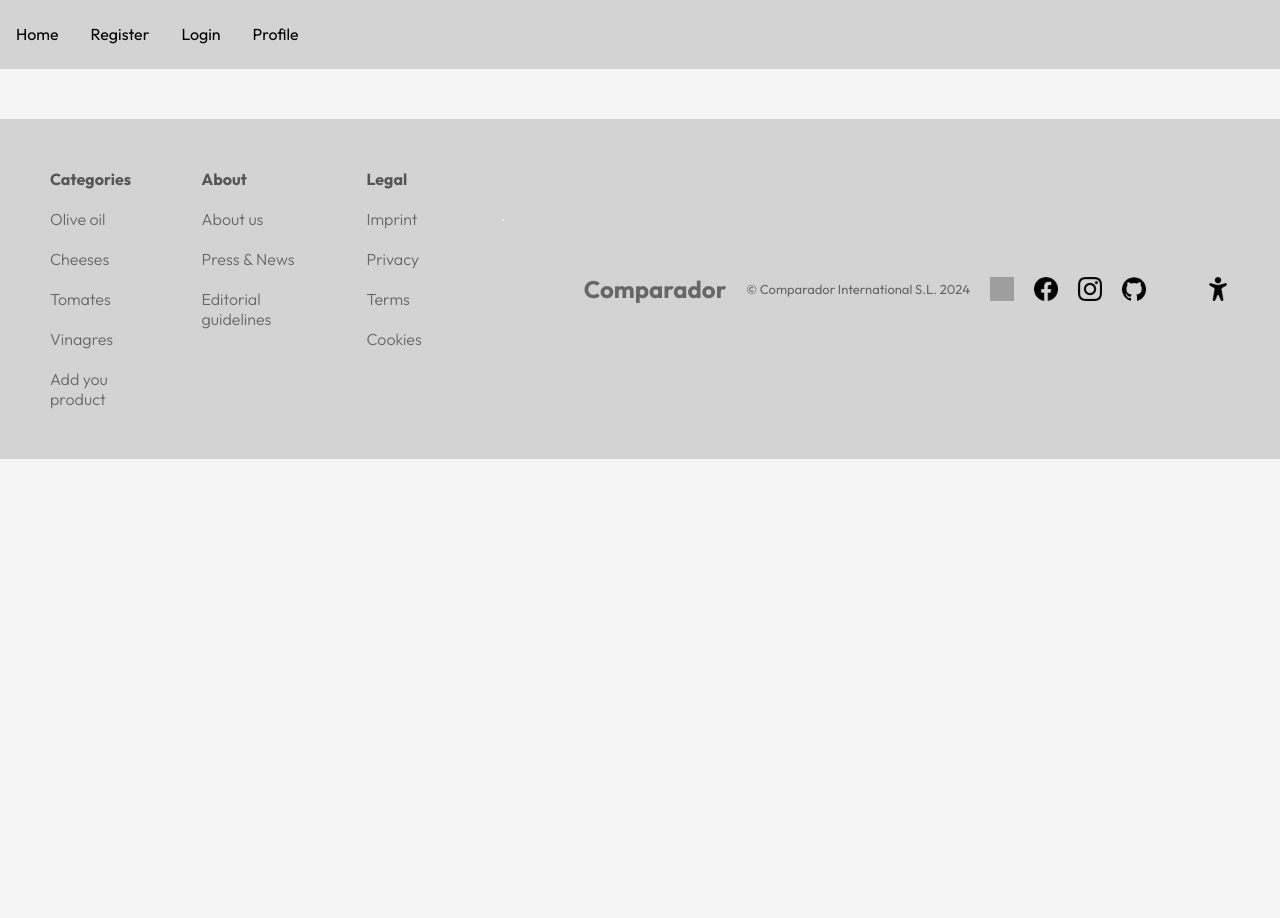
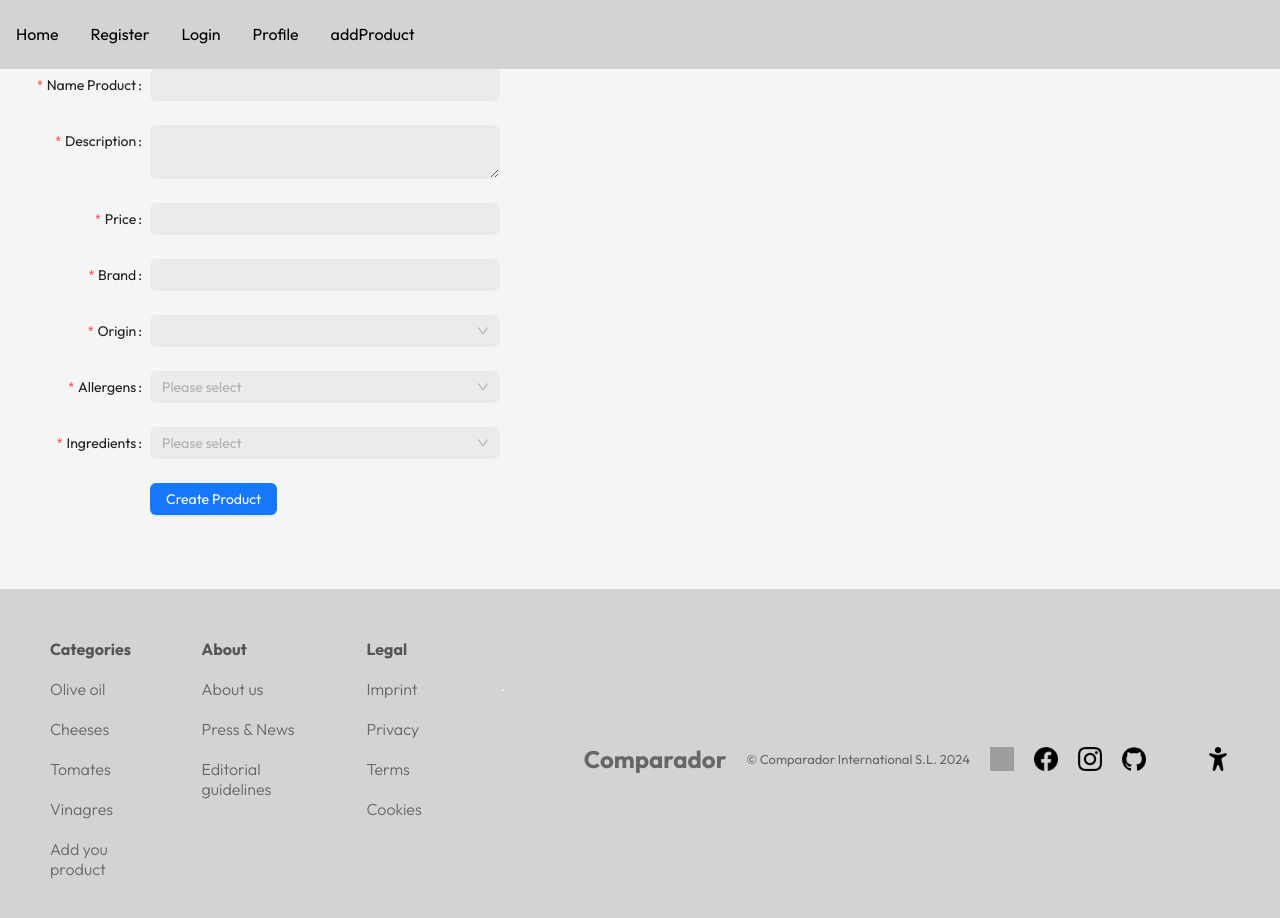
Before and after one commit to FSD0224STR/TFM-naranja-frontend, a React (Vite) app: page /addProduct in a window 1280 px wide. Shown: the top 918 px of the page. Before the commit the page ends 800 px from the top, so only its background shows below. Built offline with nearby package versions, Linux system fonts and the light colour scheme; grey boxes are pictures that could not be loaded.

Commit message:
creada y conectada al back con verifiacion para agregar prodcutos solo gente logeada

```diff
--- a/src/App.jsx
+++ b/src/App.jsx
@@ -5,6 +5,7 @@ import Profile from "./components/Profile";
 import Register from "./components/Register";
 import Login from "./components/Login";
 import Footer from "./components/Footer";
+import AddProduct from "./components/AddProduct"
 
 export default function App() {
   return (
@@ -15,6 +16,7 @@ export default function App() {
         <Route path='/register' element={<Register />} />
         <Route path='/login' element={<Login />} />
         <Route path='/profile' element={<Profile />} />
+        <Route path='/addProduct' element={<AddProduct />} />
       </Routes>
       <Footer />
     </>
--- a/src/apiService/productApi.js
+++ b/src/apiService/productApi.js
@@ -1,10 +1,21 @@
-const URL = "http://localhost:3000";
+const URL = "http://localhost:3000/products";
 
-export const getResults = (filter) => {
-  return []; //devuelve resultados que coincidan con lo escrito en el input
+export const addProduct = async (productData) => {
+  const token = localStorage.getItem("token");
+
+  const response = await fetch(`${URL}`, {
+    method: "POST",
+    body: JSON.stringify(productData),
+    headers: {
+      "Content-Type": "application/json",
+      authorization: `Bearer ${token}`,
+    },
+  });
+
+  if (!response.ok) {
+    const error = await response.json();
+    return error;
+  }
+  const newProduct = await response.json();
+  return newProduct;
 };
-
-export const getFamilyResults = (productName, filter) => {
-  //text2 es opcional
-  return []; //return array de resultados de la misma familia
-};
--- /dev/null
+++ b/src/components/AddProduct.jsx
@@ -0,0 +1,317 @@
+import React, { useState } from "react";
+import { addProduct } from "../apiService/productApi";
+
+import {
+  Button,
+  Cascader,
+  Checkbox,
+  ColorPicker,
+  DatePicker,
+  Form,
+  Input,
+  InputNumber,
+  Radio,
+  Select,
+  Slider,
+  Switch,
+  TreeSelect,
+  Upload,
+} from "antd";
+
+const formItemLayout = {
+  labelCol: {
+    xs: {
+      span: 24,
+    },
+    sm: {
+      span: 6,
+    },
+  },
+  wrapperCol: {
+    xs: {
+      span: 24,
+    },
+    sm: {
+      span: 14,
+    },
+  },
+};
+
+const allergensData = [
+  {
+    title: "Gluten",
+    value: "gluten",
+  },
+  {
+    title: "Crustaceos",
+    value: "crustaceos",
+  },
+  {
+    title: "Huevos",
+    value: "huevos",
+  },
+  {
+    title: "Pescado",
+    value: "pescado",
+  },
+  {
+    title: "Frutos secos",
+    value: "frutos secos",
+  },
+  {
+    title: "Soja",
+    value: "soja",
+  },
+  {
+    title: "Lacteos",
+    value: "lacteos",
+  },
+  {
+    title: "Frutos con cascara",
+    value: "frutos con cascara",
+  },
+  {
+    title: "Apio",
+    value: "apio",
+  },
+  {
+    title: "Mostaza",
+    value: "mostaza",
+  },
+  {
+    title: "Sésamo",
+    value: "sesamo",
+  },
+  {
+    title: "Sulfitos",
+    value: "sulfitos",
+  },
+  {
+    title: "Altramuces",
+    value: "altramuces",
+  },
+  {
+    title: "Moluscos",
+    value: "moluscos",
+  },
+];
+
+const ingredientsData = [
+  {
+    title: "Huevos",
+    value: "huevos",
+  },
+  {
+    title: "Azúcar",
+    value: "azucar",
+  },
+  {
+    title: "Sal",
+    value: "sal",
+  },
+];
+
+const AddProduct = () => {
+  const [product, setProduct] = useState("");
+  const [price, setPrice] = useState(0);
+  const [description, setDescription] = useState("");
+  const [brand, setBrand] = useState("");
+  const [origin, setOrigin] = useState("");
+  const [allergens, setAllergens] = useState("");
+  const [ingredients, setIngredients] = useState("");
+
+  const handleLAddProduct = async (productData) => {
+    const newProduct = {
+      ...productData,
+    };
+
+    const response = await addProduct(newProduct);
+
+    if (response.error) {
+      console.error("Error al añadir producto:", response.error);
+    } else {
+      console.log("Producto creado con exito:", response.data);
+    }
+  };
+
+  const onChangeAllergens = (newValue) => {
+    setAllergens(newValue);
+  };
+
+  const onChangeIngredients = (newValue) => {
+    setIngredients(newValue);
+  };
+
+  return (
+    <Form
+      {...formItemLayout}
+      variant="filled"
+      style={{
+        maxWidth: 600,
+      }}
+    >
+      <Form.Item
+        label="Name Product"
+        name="product"
+        rules={[
+          {
+            required: true,
+            message: "Please input!",
+          },
+        ]}
+      >
+        <Input value={product} onChange={(e) => setProduct(e.target.value)} />
+      </Form.Item>
+
+      <Form.Item
+        label="Description"
+        name="description"
+        rules={[
+          {
+            required: true,
+            message: "Please input!",
+          },
+        ]}
+      >
+        <Input.TextArea
+          value={description}
+          onChange={(e) => setDescription(e.target.value)}
+        />
+      </Form.Item>
+
+      <Form.Item
+        label="Price"
+        name="price"
+        rules={[
+          {
+            required: true,
+            message: "Please input!",
+          },
+        ]}
+      >
+        <InputNumber
+          style={{
+            width: "100%",
+          }}
+          value={price}
+          onChange={(value) => setPrice(value)}
+        />
+      </Form.Item>
+
+      <Form.Item
+        label="Brand"
+        name="brand"
+        rules={[
+          {
+            required: true,
+            message: "Please input!",
+          },
+        ]}
+      >
+        <Input value={brand} onChange={(e) => setBrand(e.target.value)} />
+      </Form.Item>
+
+      <Form.Item
+        label="Origin"
+        name="origin"
+        rules={[
+          {
+            required: true,
+            message: "Please input!",
+          },
+        ]}
+      >
+        <Select value={origin} onChange={(value) => setOrigin(value)}>
+          <Select.Option value="España">España</Select.Option>
+          <Select.Option value="Portugal">Portugal</Select.Option>
+          <Select.Option value="Alemania">Alemania</Select.Option>
+        </Select>
+      </Form.Item>
+
+      <Form.Item
+        label="Allergens"
+        name="allergens"
+        rules={[
+          {
+            required: true,
+            message: "Please input!",
+          },
+        ]}
+      >
+        <TreeSelect
+          showSearch
+          style={{
+            width: "100%",
+          }}
+          value={allergens}
+          dropdownStyle={{
+            maxHeight: 400,
+            overflow: "auto",
+          }}
+          placeholder="Please select"
+          allowClear
+          multiple
+          treeDefaultExpandAll
+          onChange={onChangeAllergens}
+          treeData={allergensData}
+        />
+      </Form.Item>
+
+      <Form.Item
+        label="Ingredients"
+        name="ingredients"
+        rules={[
+          {
+            required: true,
+            message: "Please input!",
+          },
+        ]}
+      >
+        <TreeSelect
+          showSearch
+          style={{
+            width: "100%",
+          }}
+          value={ingredients}
+          dropdownStyle={{
+            maxHeight: 400,
+            overflow: "auto",
+          }}
+          placeholder="Please select"
+          allowClear
+          multiple
+          treeDefaultExpandAll
+          onChange={onChangeIngredients}
+          treeData={ingredientsData}
+        />
+      </Form.Item>
+
+      <Form.Item
+        wrapperCol={{
+          offset: 6,
+          span: 16,
+        }}
+      >
+        <Button
+          type="primary"
+          htmlType="submit"
+          onClick={() =>
+            handleLAddProduct({
+              product,
+              description,
+              price,
+              brand,
+              origin,
+              allergens,
+              ingredients,
+            })
+          }
+        >
+          Create Product
+        </Button>
+      </Form.Item>
+    </Form>
+  );
+};
+
+export default AddProduct;
--- a/src/components/Header.jsx
+++ b/src/components/Header.jsx
@@ -2,7 +2,7 @@ import React from "react";
 import "./Header.css"
 import { Link } from "react-router-dom";
 
-export default function Header() {
+const Header = () => {
     return (
         <header >
             <nav className="header">
@@ -10,7 +10,10 @@ export default function Header() {
                 <Link to="/register">Register</Link>
                 <Link to="/login">Login</Link>
                 <Link to="/profile">Profile</Link>
+                <Link to="/addProduct">addProduct</Link>
               </nav>
         </header>
     );
 }
+
+export default Header;
```
